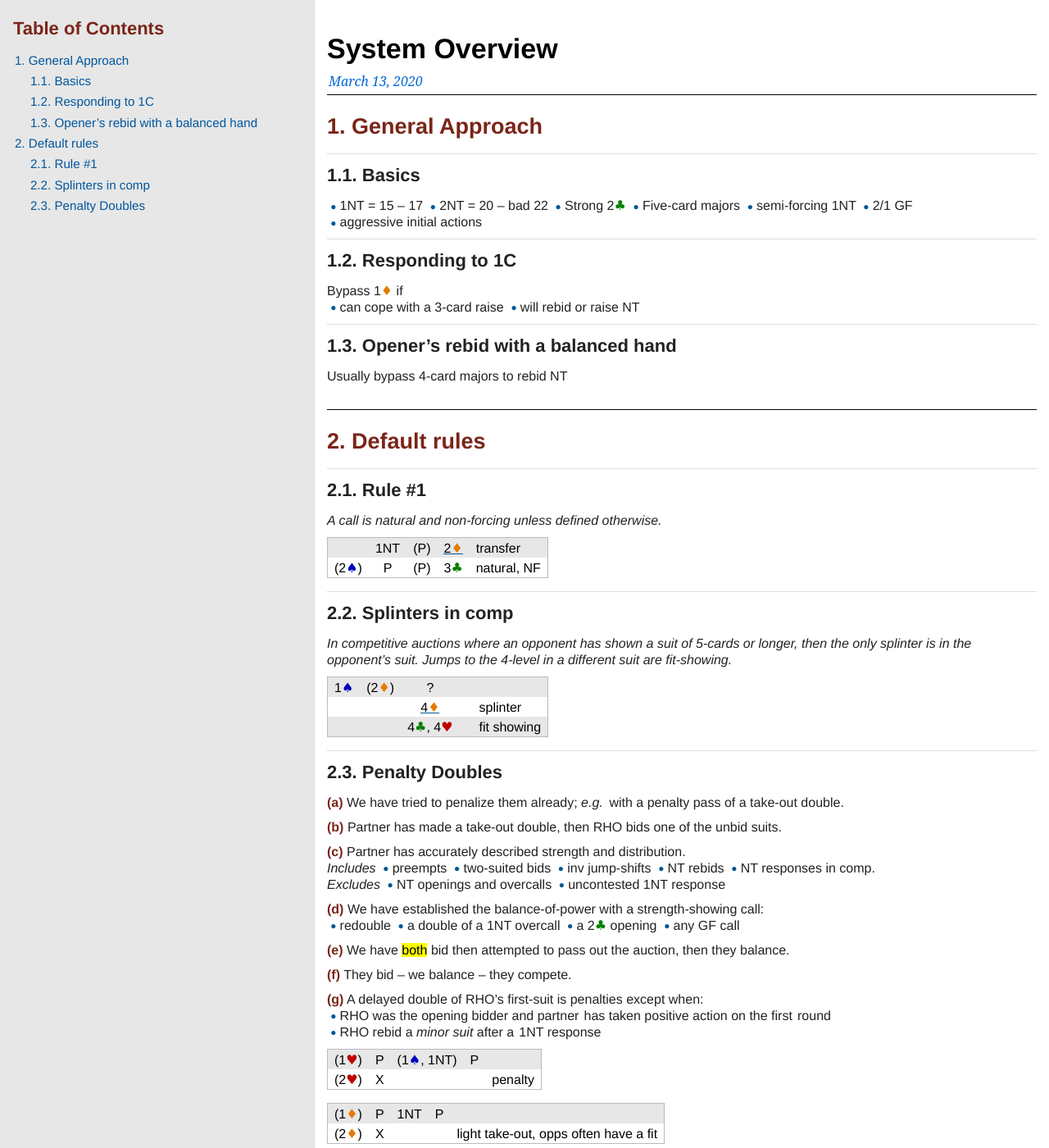
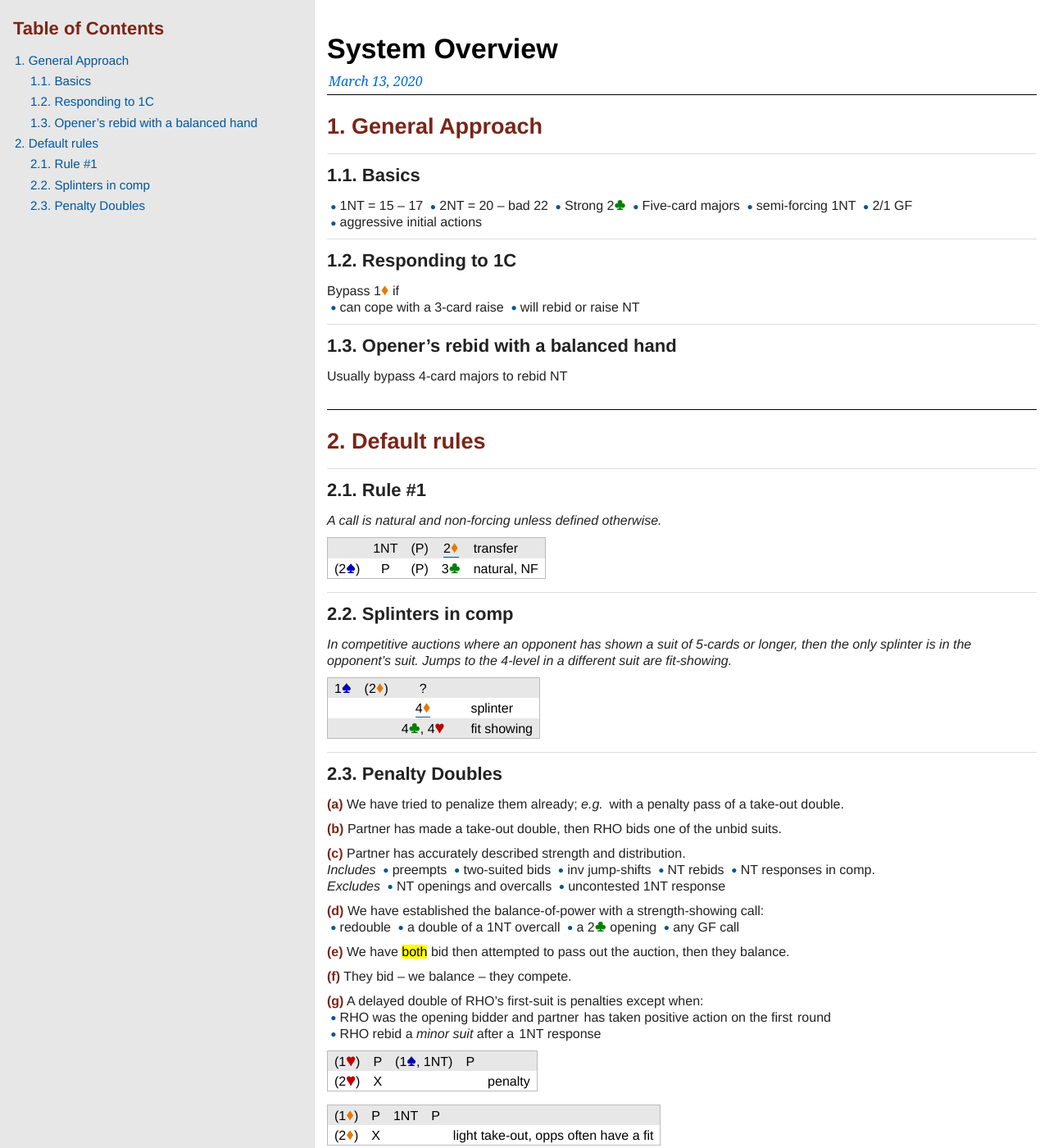
Before and after one commit to kjraywood/kjraywood.github.io, a Jekyll site: the page rbsys/overview.html, which Jekyll copies as it is, in a window 1280 px wide and 1400 px high. Shown: the whole window at 82% size. Built offline with Jekyll 4.4.1, drawn with Linux system fonts in a browser that asks for light colours.

Commit message:
make "Noto Sans Symbols2" the default font-family of cardsuit

```diff
--- a/css/bridgedoc.css
+++ b/css/bridgedoc.css
@@ -624,7 +624,9 @@
 
 /* Kel - increase the size of suit-symbols in Chrome and Safari */
 
-.cardsuit { font-family:  "DejaVu Sans", "Noto Sans Symbols2", "Nimbus Sans", "Open Sans", sans-serif; }
+.cardsuit { font-family: "Noto Sans Symbols2", "DejaVu Sans", "Nimbus Sans", sans-serif;
+	    font-weight: normal; font-style: normal; line-height: 1;
+	  }
 
 /* Kel - draw oval around character */
 .OvalBox {
```
